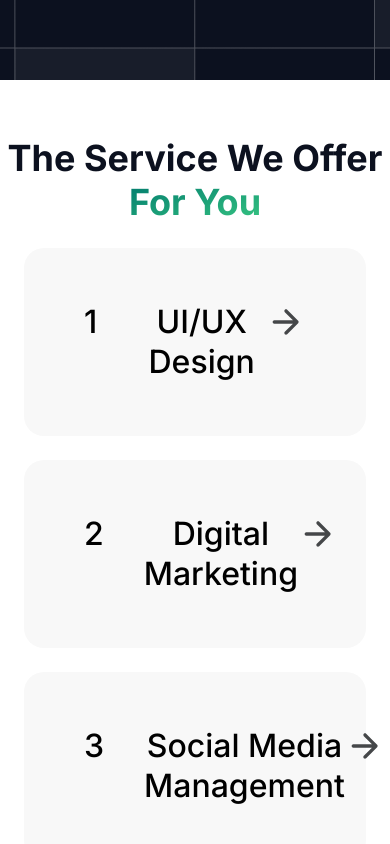
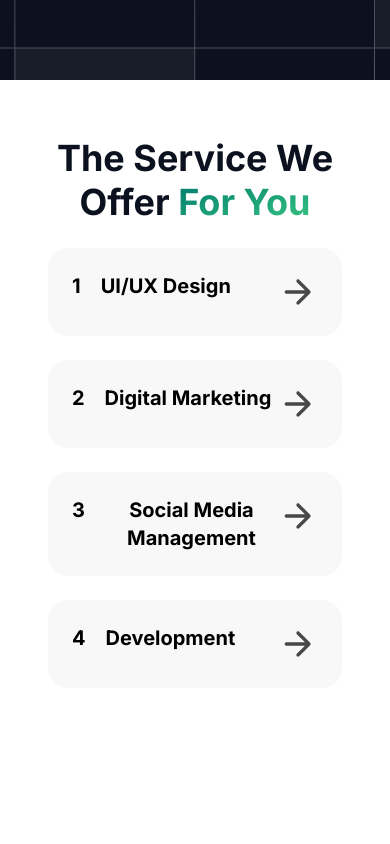
Before and after one commit to RaihanSyahSP/agenone, a Next.js app: page / in a window 390 px wide. Shown: the part 1040-1884 px from the top of the page. After the commit the page ends 1752 px from the top, so only its background shows below. Built offline with nearby package versions, Linux system fonts and the light colour scheme.

Commit message:
fix: fix responsive services module

```diff
--- a/src/components/accordion/index.tsx
+++ b/src/components/accordion/index.tsx
@@ -54,8 +54,9 @@ const AccordionItem: React.FC<AccordionItemProps> = (props: AccordionItemProps)
         <div className="bg-[#F8F8F8] mx-[24px] my-[24px] rounded-[20px] xl:w-[1280px] xl:mx-auto">
             <header
                 className={cn(
-                "flex items-start gap-[40px] px-[60px] py-[54px] hover:cursor-pointer",
-                "text-4xl-medium",
+                "flex items-start gap-[20px] p-[24px] hover:cursor-pointer",
+                "md:gap-[40px] md:px-[60px] md:py-[54px]",
+                "text-xl-bold md:text-4xl-medium",
             )}
                 onClick={() => handleToggle(id)}
             >
@@ -74,25 +75,24 @@ const AccordionItem: React.FC<AccordionItemProps> = (props: AccordionItemProps)
             <div
                 ref={contentEl}
                 className={cn(
-                    "w-full flex flex-col gap-9 items-start",
-                    "pl-28 pr-20 overflow-hidden transition-height duration-500",
+                    "w-full flex flex-col gap-3 items-start text-start",
+                    "pl-8 pr-6 md:pl-28 md:gap-9 md:pr-20 overflow-hidden transition-height duration-500",
                     active === id ? "h-auto" : "h-0")
                 }
-
                 style={
                 active === id
                     ? { height: contentEl?.current?.scrollHeight! }
                     : { height: "0px" }
                 }
             >
-                <p className='text-lg-regular'>{content}</p>
-                <div className='pb-[54px]'>
+                <p className='text-md-regular md:text-lg-regular'>{content}</p>
+                <div className='pb-[52px] md:pb-[54px]'>
                     <Image
                         src={imagePath}
                         width={1200}
-                        height={500}
+                        height={800}
                         alt="Picture"
-                        style={{objectFit: "cover", borderRadius: "20px"}}
+                        style={{objectFit:"contain", borderRadius: "12px"}}
                     />
                 </div>
             </div>
--- a/src/modules/services/index.tsx
+++ b/src/modules/services/index.tsx
@@ -3,7 +3,7 @@ import React from 'react'
 
 const ServiceModul = () => {
   return (
-    <div className="w-full h-[900px] bg-white text-center md:h-auto md:mb-[100px]">
+    <div className="w-full h-auto px-[24px] bg-white text-center md:h-auto md:mb-[100px]">
       <div className="mt-[56px] md:mt-[100px]">
         <h1 className="text-secondary-900 text-5xl-bold md:display-lg-bold ">
           The Service We Offer <span className="clip-text-gradient">For You</span>
```
